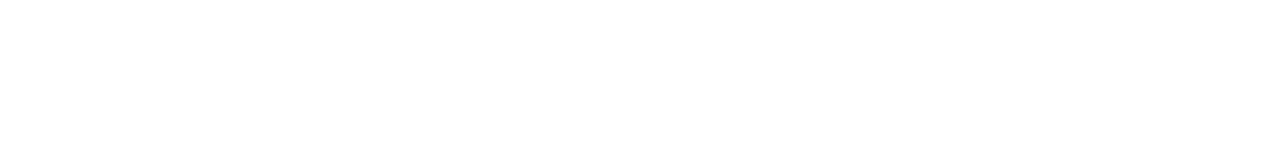
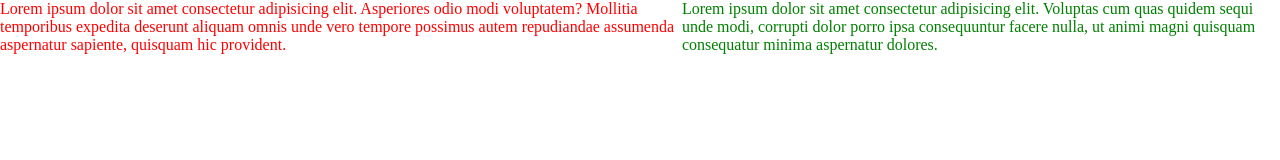
Before and after one commit to MonicaSerraWebDeveloper/js-jsnacks-blocco-2, a plain HTML site: page index.html in a window 1280 px wide. Drawn offline with Linux system fonts and the light colour scheme.

Commit message:
feat: add two div with two different class to specify the different colors

```diff
--- a/index.html
+++ b/index.html
@@ -3,10 +3,19 @@
 <head>
     <meta charset="UTF-8">
     <meta name="viewport" content="width=device-width, initial-scale=1.0">
+    <link rel="stylesheet" href="style.css">
     <title>JS Snack Blocco 2</title>
 </head>
 <body>
+    <div class="number-container">
+        <div class="odd-number">
+            Lorem ipsum dolor sit amet consectetur adipisicing elit. Asperiores odio modi voluptatem? Mollitia temporibus expedita deserunt aliquam omnis unde vero tempore possimus autem repudiandae assumenda aspernatur sapiente, quisquam hic provident.
+        </div>
 
+        <div class="even-number">
+            Lorem ipsum dolor sit amet consectetur adipisicing elit. Voluptas cum quas quidem sequi unde modi, corrupti dolor porro ipsa consequuntur facere nulla, ut animi magni quisquam consequatur minima aspernatur dolores.
+        </div>
+    </div>
     <!-- <script type="text/javascript" src="./js/script.js"></script> -->
     <!-- <script type="text/javascript" src="./js/jssnack-2/script.js"></script> -->
     <script type="text/javascript" src="./js/jssnack-3/script.js"></script>
--- a/js/jssnack-3/script.js
+++ b/js/jssnack-3/script.js
@@ -1,6 +1,8 @@
 // Crea due tag div con due id diversi:
 // un div avrà il testo colorato di rosso mentre l’altro di verde.
 // Partendo da un array di numeri, stampiamo nell’id rosso i numeri dispari e in verde i numeri pari.
+
+
 
 // Creiamo due div in HTML e inseriamo un testo per verifica
 // Inseriamo al primo div una classe che dà colore rosso al testo
--- /dev/null
+++ b/style.css
@@ -0,0 +1,29 @@
+/*-----------------
+        RESET
+-------------------*/
+
+* {
+    margin: 0;
+    padding: 0;
+    box-sizing: border-box;
+}
+
+/*-----------------
+    CONTAINER
+-------------------*/
+
+.number-container {
+    display: flex;
+}
+
+/*-----------------
+    TEXT COLOR
+-------------------*/
+
+.odd-number {
+    color: red;
+}
+
+.even-number {
+    color: green;
+}
```
